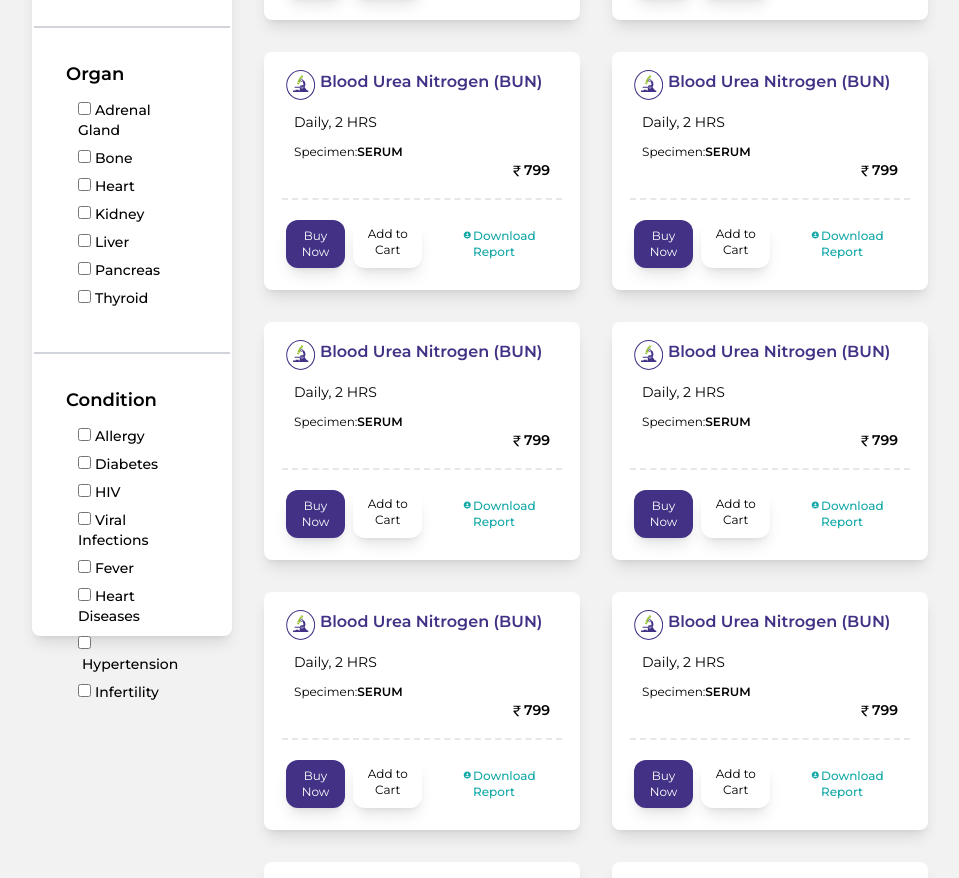
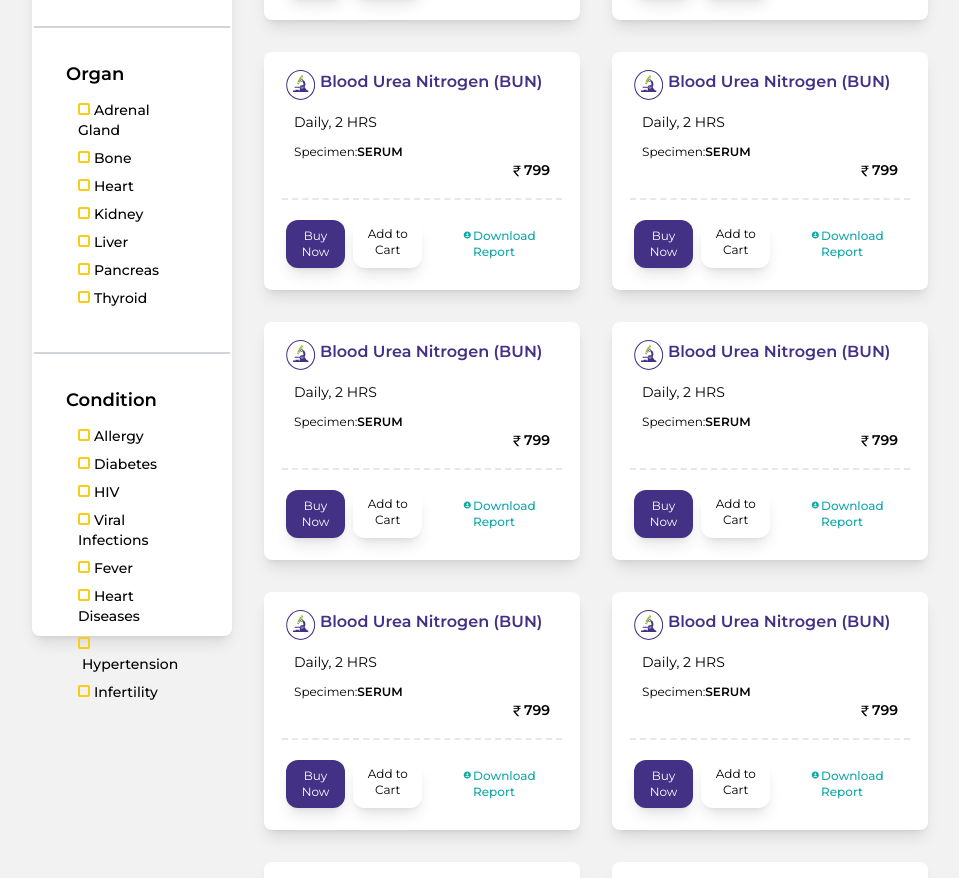
Before and after one commit to Ashish0253/Aarna-2.0, a Next.js app: page /book-a-test in a window 1280 px wide. Shown: the part 622-1500 px from the top of the page, without its empty margins (160-1119 px from the left). Built offline with nearby package versions, Linux system fonts and the light colour scheme.

Commit message:
Making checkbox yellow

```diff
--- a/pages/book-a-test.js
+++ b/pages/book-a-test.js
@@ -8,13 +8,21 @@ import { MdDownloadForOffline } from "react-icons/md";
 import { RiArrowDropDownLine } from "react-icons/ri";
 
 export default function BookATest() {
+  //   var elms = document.querySelectorAll("[id='duplicateID']");
+
+  // for(var i = 0; i < elms.length; i++)
+  //   elms[i].style.display='none'; // <-- whatever you need to do here.
+
   function isClicked() {
-    if (document.getElementById("my-checkbox").checked) {
-      document
-        .getElementById("my-checkbox")
-        .classList.remove("appearance-none");
-    } else {
-      document.getElementById("my-checkbox").classList.add("appearance-none");
+    var elms = document.querySelectorAll("input");
+    console.log(elms);
+    console.log(elms.checked);
+    for (var i = 0; i < elms.length; i++) {
+      if (elms[i].checked) {
+        elms[i].classList.remove("appearance-none");
+      } else {
+        elms[i].classList.add("appearance-none");
+      }
     }
   }
 
@@ -60,31 +68,73 @@ export default function BookATest() {
             <div className="text-lg font-semibold">Organ</div>
             <div className="p-2 text-sm font-medium">
               <div className="p-1">
-                <input type="checkbox" name="Adrenal Gland" />
+                <input
+                  type="checkbox"
+                  name="Adrenal Gland"
+                  id="my-checkbox"
+                  onClick={isClicked}
+                  className="h-3 appearance-none w-3 border-2 rounded-sm border-yellow-400 accent-yellow-400"
+                />
                 <div className="inline px-1">Adrenal Gland</div>
               </div>
               <div className="p-1">
-                <input type="checkbox" name="Bone" />
+                <input
+                  type="checkbox"
+                  name="Bone"
+                  id="my-checkbox"
+                  onClick={isClicked}
+                  className="h-3 appearance-none w-3 border-2 rounded-sm border-yellow-400 accent-yellow-400"
+                />
                 <div className="inline px-1">Bone</div>
               </div>
               <div className="p-1">
-                <input type="checkbox" name="Heart" />
+                <input
+                  type="checkbox"
+                  name="Heart"
+                  id="my-checkbox"
+                  onClick={isClicked}
+                  className="h-3 appearance-none w-3 border-2 rounded-sm border-yellow-400 accent-yellow-400"
+                />
                 <div className="inline px-1">Heart</div>
               </div>
               <div className="p-1">
-                <input type="checkbox" name="Kidney" />
+                <input
+                  type="checkbox"
+                  name="Kidney"
+                  id="my-checkbox"
+                  onClick={isClicked}
+                  className="h-3 appearance-none w-3 border-2 rounded-sm border-yellow-400 accent-yellow-400"
+                />
                 <div className="inline px-1">Kidney</div>
               </div>
               <div className="p-1">
-                <input type="checkbox" name="Liver" />
+                <input
+                  type="checkbox"
+                  name="Liver"
+                  id="my-checkbox"
+                  onClick={isClicked}
+                  className="h-3 appearance-none w-3 border-2 rounded-sm border-yellow-400 accent-yellow-400"
+                />
                 <div className="inline px-1">Liver</div>
               </div>
               <div className="p-1">
-                <input type="checkbox" name="Pancreas" />
+                <input
+                  type="checkbox"
+                  name="Pancreas"
+                  id="my-checkbox"
+                  onClick={isClicked}
+                  className="h-3 appearance-none w-3 border-2 rounded-sm border-yellow-400 accent-yellow-400"
+                />
                 <div className="inline px-1">Pancreas</div>
               </div>
               <div className="p-1">
-                <input type="checkbox" name="Thyroid" />
+                <input
+                  type="checkbox"
+                  name="Thyroid"
+                  id="my-checkbox"
+                  onClick={isClicked}
+                  className="h-3 appearance-none w-3 border-2 rounded-sm border-yellow-400 accent-yellow-400"
+                />
                 <div className="inline px-1">Thyroid</div>
               </div>
             </div>
@@ -93,35 +143,83 @@ export default function BookATest() {
             <div className="text-lg font-semibold">Condition</div>
             <div className="p-2 text-sm font-medium">
               <div className="p-1">
-                <input type="checkbox" name="Allergy" />
+                <input
+                  type="checkbox"
+                  name="Allergy"
+                  id="my-checkbox"
+                  onClick={isClicked}
+                  className="h-3 appearance-none w-3 border-2 rounded-sm border-yellow-400 accent-yellow-400"
+                />
                 <div className="inline px-1">Allergy</div>
               </div>
               <div className="p-1">
-                <input type="checkbox" name="Diabetes" />
+                <input
+                  type="checkbox"
+                  name="Diabetes"
+                  id="my-checkbox"
+                  onClick={isClicked}
+                  className="h-3 appearance-none w-3 border-2 rounded-sm border-yellow-400 accent-yellow-400"
+                />
                 <div className="inline px-1">Diabetes</div>
               </div>
               <div className="p-1">
-                <input type="checkbox" name="HIV" />
+                <input
+                  type="checkbox"
+                  name="HIV"
+                  id="my-checkbox"
+                  onClick={isClicked}
+                  className="h-3 appearance-none w-3 border-2 rounded-sm border-yellow-400 accent-yellow-400"
+                />
                 <div className="inline px-1">HIV</div>
               </div>
               <div className="p-1">
-                <input type="checkbox" name="Viral Infections" />
+                <input
+                  type="checkbox"
+                  name="Viral Infections"
+                  id="my-checkbox"
+                  onClick={isClicked}
+                  className="h-3 appearance-none w-3 border-2 rounded-sm border-yellow-400 accent-yellow-400"
+                />
                 <div className="inline px-1">Viral Infections</div>
               </div>
               <div className="p-1">
-                <input type="checkbox" name="Fever" />
+                <input
+                  type="checkbox"
+                  name="Fever"
+                  id="my-checkbox"
+                  onClick={isClicked}
+                  className="h-3 appearance-none w-3 border-2 rounded-sm border-yellow-400 accent-yellow-400"
+                />
                 <div className="inline px-1">Fever</div>
               </div>
               <div className="p-1">
-                <input type="checkbox" name="Heart Diseases" />
+                <input
+                  type="checkbox"
+                  name="Heart Diseases"
+                  id="my-checkbox"
+                  onClick={isClicked}
+                  className="h-3 appearance-none w-3 border-2 rounded-sm border-yellow-400 accent-yellow-400"
+                />
                 <div className="inline px-1">Heart Diseases</div>
               </div>
               <div className="p-1">
-                <input type="checkbox" name="Hypertension" />
+                <input
+                  type="checkbox"
+                  name="Hypertension"
+                  id="my-checkbox"
+                  onClick={isClicked}
+                  className="h-3 appearance-none w-3 border-2 rounded-sm border-yellow-400 accent-yellow-400"
+                />
                 <div className="inline px-1">Hypertension</div>
               </div>
               <div className="p-1">
-                <input type="checkbox" name="Infertility" />
+                <input
+                  type="checkbox"
+                  name="Infertility"
+                  id="my-checkbox"
+                  onClick={isClicked}
+                  className="h-3 appearance-none w-3 border-2 rounded-sm border-yellow-400 accent-yellow-400"
+                />
                 <div className="inline px-1">Infertility</div>
               </div>
             </div>
```
